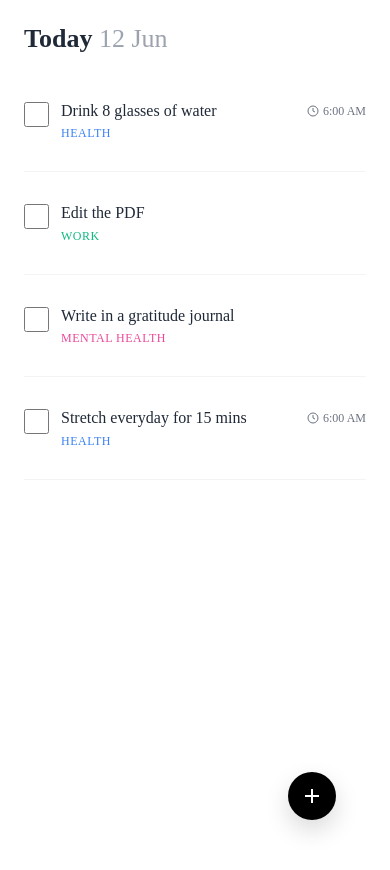
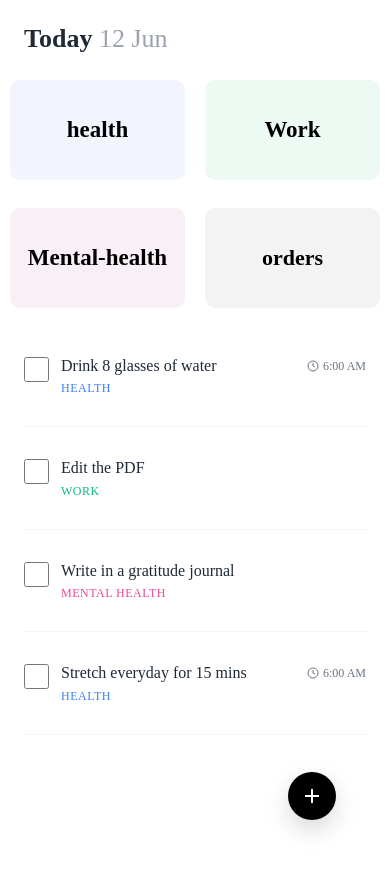
Before and after one commit to Tersemajesty/updated-todo, a React app: page / in a window 390 px wide. Shown: the top 870 px of the page. Before the commit the page ends 844 px from the top, so only its background shows below. Built offline with nearby package versions, Linux system fonts and the light colour scheme; the HTML template or start-up script is replaced by a standard one.

Commit message:
first commit

```diff
--- a/src/component/Todo.css
+++ b/src/component/Todo.css
@@ -1,6 +1,6 @@
 @media screen and (max-width: 768px) {
   .todo-container {
-  min-height: 100vh;
+    min-height: 110vh;
     background-color: white;
     position: relative;
   }
@@ -21,6 +21,75 @@
     font-weight: normal;
   }
 
+  .header-container1 {
+    /* padding: 0 24px; */
+    display: flex;
+    flex-direction: column;
+    align-items: center;
+    height: 255px;
+    width: 100%;
+    /* background: pink; */
+  }
+
+  .div {
+    height: 50%;
+    width: 100%;
+    /* background: purple; */
+    display: flex;
+    gap: 20px;
+    padding: 10px;
+  }
+  .h1 {
+    height: 100px;
+    width: 100%;
+    background: rgb(242,244,254);
+    border-radius: 10px;
+    display: flex;
+    align-items: center;
+    justify-content: center;
+    font-size: 23px;
+  }
+
+  .h2 {
+    height: 100px;
+    width: 100%;
+    background: rgb(236,250,243);
+    border-radius: 10px;
+    display: flex;
+    align-items: center;
+    justify-content: center;
+    font-size: 23px;
+  }
+
+  .DIV1 {
+    height: 50%;
+    width: 100%;
+    /* background: rgb(38, 0, 128); */
+    display: flex;
+    gap: 20px;
+    padding: 10px;
+  }
+  .h3 {
+    height: 100px;
+    width: 100%;
+    background: rgb(248,239,247);
+    border-radius: 10px;
+    display: flex;
+    align-items: center;
+    justify-content: center;
+    font-size: 23px;
+  }
+
+  .h4 {
+    height: 100px;
+    width: 100%;
+    background: rgb(244,243,243);
+    border-radius: 10px;
+    display: flex;
+    align-items: center;
+    justify-content: center;
+    font-size: 22px;
+  }
   .task-list {
     padding: 0 24px;
     height: 600px;
@@ -132,6 +201,31 @@
     stroke: white;
     stroke-width: 2;
   }
+  .delete-indicator {
+    position: absolute;
+    right: 0;
+    top: 0;
+    bottom: 0;
+    width: 100px;
+    background-color: #ef4444;
+    display: flex;
+    align-items: center;
+    justify-content: center;
+    flex-direction: column;
+    color: white;
+    font-size: 12px;
+    font-weight: 500;
+    z-index: 1;
+  }
 
+  .delete-icon {
+    width: 20px;
+    height: 20px;
+    stroke-width: 2;
+    margin-bottom: 4px;
+  }
 
+  .task-content:active {
+    background-color: #f9fafb;
   }
+}
--- a/src/component/Todo.jsx
+++ b/src/component/Todo.jsx
@@ -1,3 +1,4 @@
+import React from "react";
 import { useState } from "react";
 import NewTaskmodal from "../component/NewTaskmodal";
 import "./Todo.css";
@@ -33,6 +34,8 @@ const TodoList = () => {
   ]);
 
   const [isModalOpen, setIsModalOpen] = useState(false);
+  const [swipedTask, setSwipedTask] = useState(null);
+  const [swipeOffset, setSwipeOffset] = useState(0);
 
   const toggleTask = (id) => {
     setTasks(
@@ -53,6 +56,49 @@ const TodoList = () => {
     setTasks([...tasks, newTask]);
   };
 
+  const handleTouchStart = (e, taskId) => {
+    const touch = e.touches[0];
+    setSwipedTask({
+      id: taskId,
+      startX: touch.clientX,
+      startY: touch.clientY,
+      currentX: touch.clientX,
+    });
+  };
+
+  const handleTouchMove = (e, taskId) => {
+    if (!swipedTask || swipedTask.id !== taskId) return;
+
+    const touch = e.touches[0];
+    const deltaX = touch.clientX - swipedTask.startX;
+    const deltaY = Math.abs(touch.clientY - swipedTask.startY);
+
+    // Only allow horizontal swipes
+    if (deltaY > 30) return;
+
+    // Only allow left swipes (negative deltaX)
+    if (deltaX < 0) {
+      setSwipeOffset(Math.max(deltaX, -100));
+    }
+  };
+
+  const handleTouchEnd = (taskId) => {
+    if (!swipedTask || swipedTask.id !== taskId) return;
+
+    // If swiped more than 60px, delete the task
+    if (swipeOffset < -60) {
+      deleteTask(taskId);
+    }
+
+    // Reset swipe state
+    setSwipedTask(null);
+    setSwipeOffset(0);
+  };
+
+  const deleteTask = (id) => {
+    setTasks(tasks.filter((task) => task.id !== id));
+  };
+
   const getCurrentDate = () => {
     const today = new Date();
     const day = today.getDate();
@@ -63,17 +109,41 @@ const TodoList = () => {
   return (
     <div className="todo-container">
       {/* Header */}
+
       <div className="header">
         <h1 className="header-title">
           Today <span className="header-date">{getCurrentDate()}</span>
         </h1>
+      </div >
+      <div className="header-container1">
+        <div className="div">
+          <h1 className="h1">health</h1>
+          <h1 className="h2">Work</h1>
+        </div>
+        <div className="DIV1">
+            <h1 className="h3">Mental-health</h1>
+        <h1 className="h4">orders</h1>
+        </div>
       </div>
 
       {/* Task List */}
       <div className="task-list">
         {tasks.map((task) => (
           <div key={task.id} className="task-item">
-            <div className="task-content">
+            <div
+              className="task-content"
+              style={{
+                transform:
+                  swipedTask?.id === task.id
+                    ? `translateX(${swipeOffset}px)`
+                    : "translateX(0)",
+                transition:
+                  swipedTask?.id === task.id ? "none" : "transform 0.3s ease",
+              }}
+              onTouchStart={(e) => handleTouchStart(e, task.id)}
+              onTouchMove={(e) => handleTouchMove(e, task.id)}
+              onTouchEnd={() => handleTouchEnd(task.id)}
+            >
               <input
                 type="checkbox"
                 checked={task.completed}
@@ -113,6 +183,20 @@ const TodoList = () => {
                 </div>
               </div>
             </div>
+            {swipedTask?.id === task.id && swipeOffset < -20 && (
+              <div className="delete-indicator">
+                <svg
+                  className="delete-icon"
+                  viewBox="0 0 24 24"
+                  fill="none"
+                  stroke="currentColor"
+                >
+                  <polyline points="3,6 5,6 21,6"></polyline>
+                  <path d="m19,6v14a2,2 0 0,1 -2,2H7a2,2 0 0,1 -2,-2V6m3,0V4a2,2 0 0,1 2,-2h4a2,2 0 0,1 2,2v2"></path>
+                </svg>
+                Delete
+              </div>
+            )}
           </div>
         ))}
       </div>
```
Lines whose indentation alone changed are shown as unchanged.
